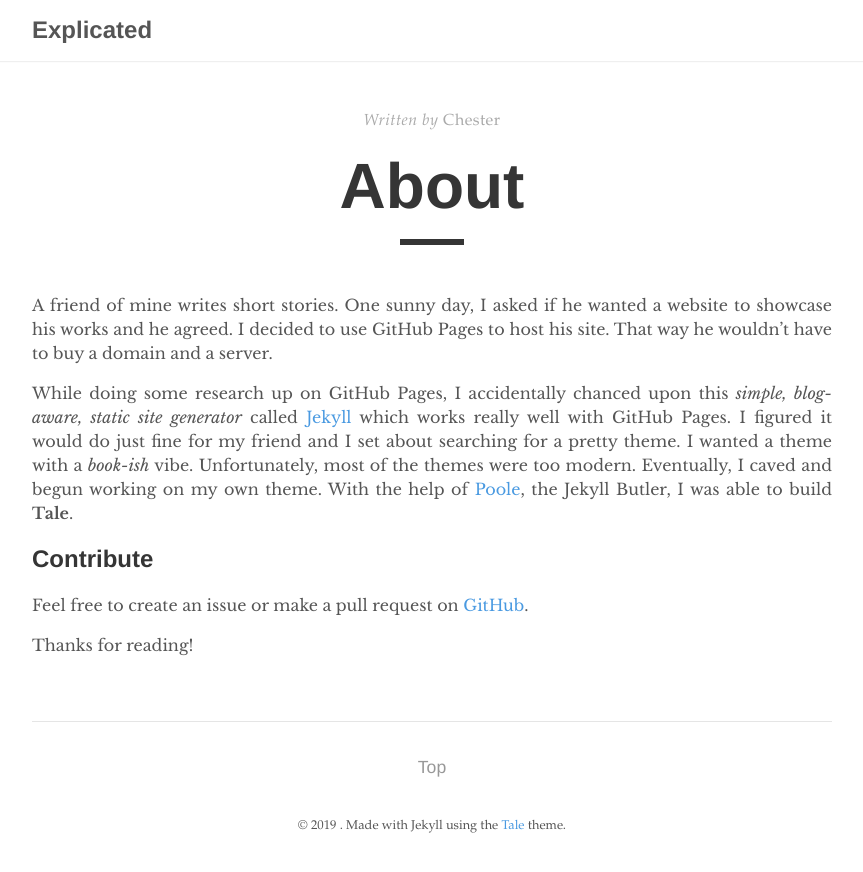
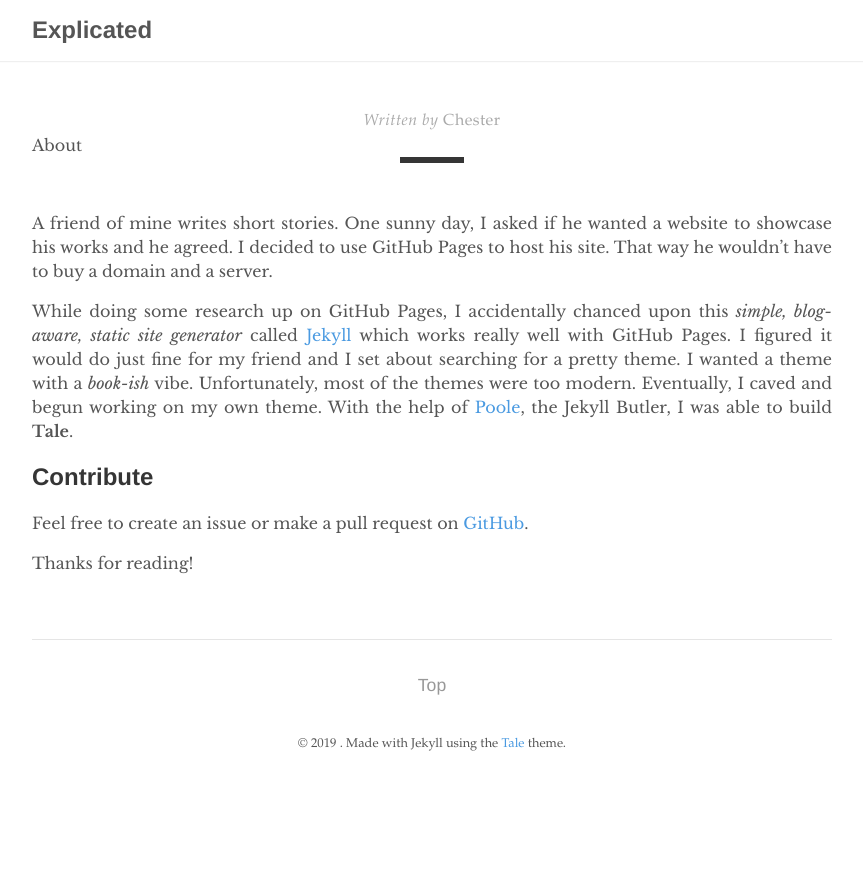
Before and after one commit to sillywalk/explicated, a Jekyll site: the page built from _pages/about.md, in a window 1280 px wide. Shown: the top 872 px of the page, without its empty margins (208-1071 px from the left). Built offline with Jekyll 4.4.1, drawn with Linux system fonts in a browser that asks for light colours.

Commit message:
Autocommit

```diff
--- a/_layouts/post.html
+++ b/_layouts/post.html
@@ -17,7 +17,7 @@ layout: default
         {% endif %}
     </div>
 
-    <h5 class="post-title">{{ page.title }}</h5>
+    {{ page.title }}
     <div class="post-line"></div>
 
     {{ content }}
```
